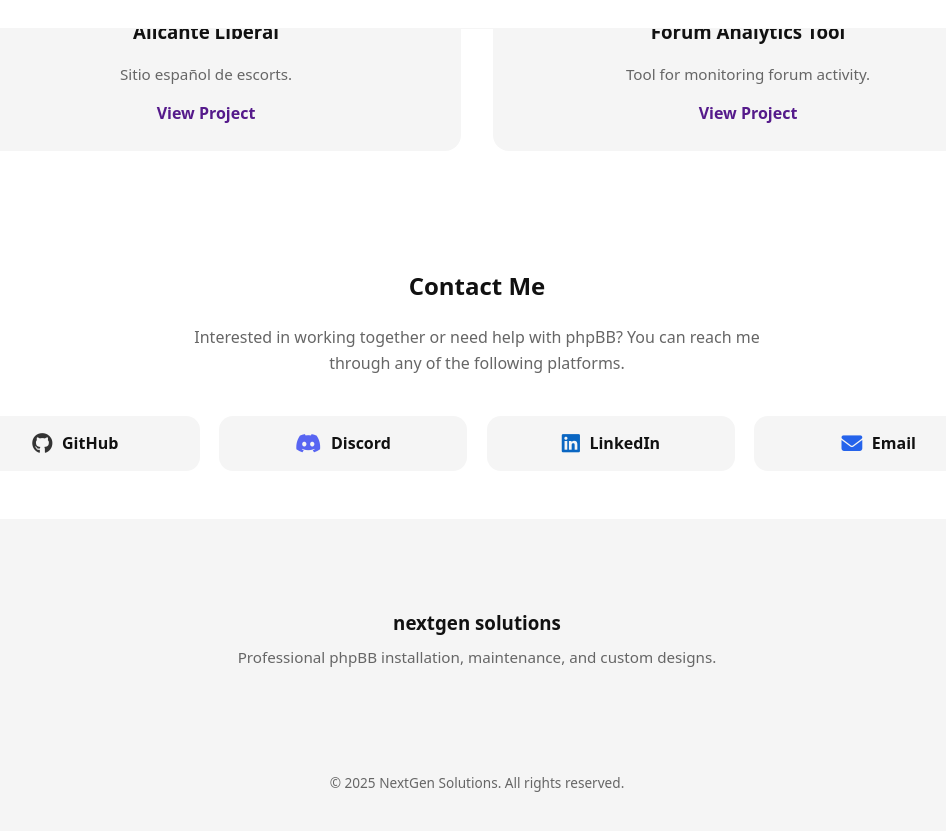
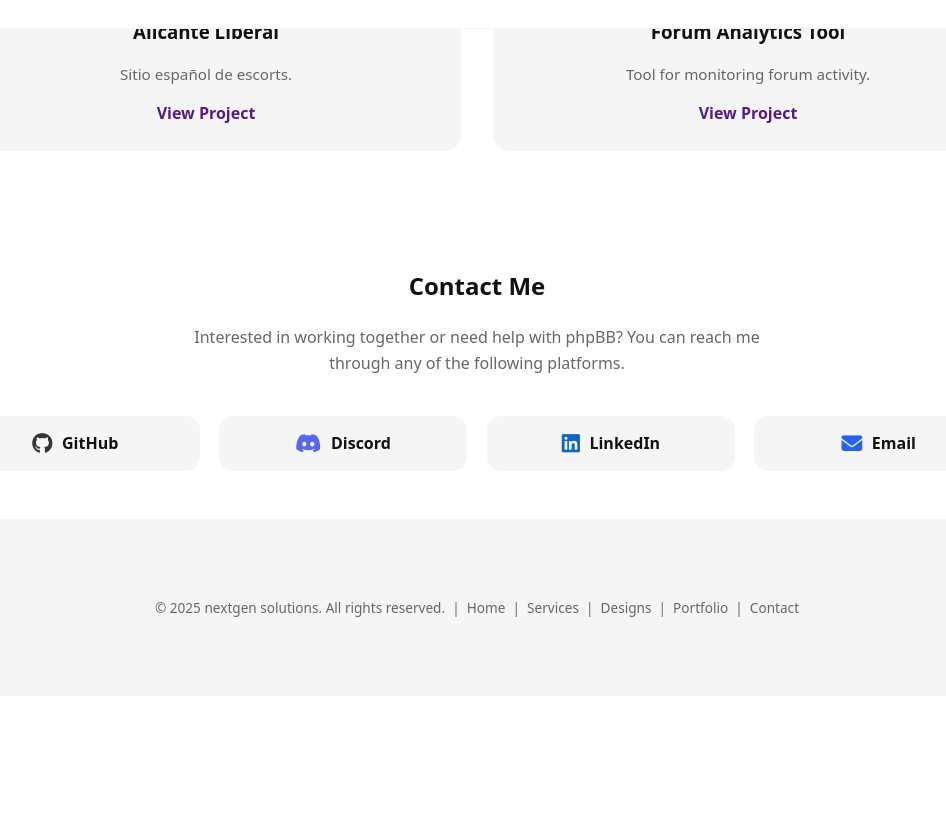
Before and after one commit to nextgen-solutions-gt/nextgen-solutions-gt.github.io, a Jekyll site: the page built from index.md, in a window 1280 px wide and 900 px high, scrolled down 4002 px, cut to the strip 68-899 px from the top of the window. Shown: the whole strip, without its empty margins (163-1109 px from the left). Built offline with Jekyll 4.4.1, drawn with Linux system fonts in a browser that asks for light colours; after the commit the page ends 4766 px from its top, so only the background shows below that.

Commit message:
Add more improvements to footer

```diff
--- a/_layouts/default.html
+++ b/_layouts/default.html
@@ -41,16 +41,22 @@
   </main>
 <footer class="site-footer">
   <div class="container footer-content">
-    <div class="footer-left">
-      <h3>nextgen solutions</h3>
-      <p>Professional phpBB installation, maintenance, and custom designs.</p>
-    </div>
-  </div>
-
-  <div class="footer-bottom">
-    <p>&copy; {{ "now" | date: "%Y" }} NextGen Solutions. All rights reserved.</p>
+    <p>
+      &copy; {{ "now" | date: "%Y" }} nextgen solutions. All rights reserved.
+      &nbsp;|&nbsp;
+      <a href="#home">Home</a>
+      &nbsp;|&nbsp;
+      <a href="#services">Services</a>
+      &nbsp;|&nbsp;
+      <a href="#designs">Designs</a>
+      &nbsp;|&nbsp;
+      <a href="#portfolio">Portfolio</a>
+      &nbsp;|&nbsp;
+      <a href="#contact">Contact</a>
+    </p>
   </div>
 </footer>
+
 
 	<script src="/assets/js/main.js"></script>
 	<script src="/assets/js/nav.js"></script>
--- a/assets/css/style.css
+++ b/assets/css/style.css
@@ -460,26 +460,26 @@ h1 {
 
 .site-footer {
   background: var(--card);
-  color: var(--text);
-  padding: 2.5rem 1.5rem 1.5rem;
+  color: var(--muted);
+  font-size: 0.85rem;
+  text-align: center;
+  padding: 1rem 1rem;
   border-top: 1px solid var(--border);
-  text-align: center;
 }
 
-.footer-left h3 {
-  margin: 0 0 0.5rem;
+.site-footer a {
+  color: var(--muted);
+  text-decoration: none;
+  transition: color 0.3s;
 }
 
-.footer-left p {
-  color: var(--muted);
-  font-size: 0.95rem;
-  margin: 0;
+.site-footer a:hover {
+  color: var(--primary);
 }
 
-.footer-bottom {
-  margin-top: 1.5rem;
-  font-size: 0.85rem;
-  color: var(--muted);
-  border-top: 1px solid var(--border);
-  padding-top: 1rem;
+@media (max-width: 768px) {
+  .site-footer p {
+    font-size: 0.8rem;
+    line-height: 1.4;
+  }
 }
```
